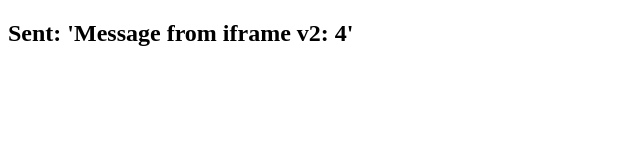
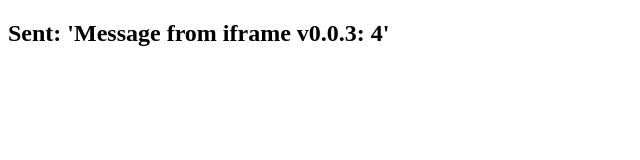
Before and after one commit to alik-p/iframe, an Angular app: page / in a window 1280 px wide. Shown: the top 160 px of the page, without its empty margins (0-640 px from the left). Built offline with nearby package versions, Linux system fonts and the light colour scheme.

Commit message:
feat: set target origin to '*'

```diff
--- a/src/app/app.component.ts
+++ b/src/app/app.component.ts
@@ -13,12 +13,13 @@ export class AppComponent implements OnInit {
 
   sent$: Observable<string> = interval(1000).pipe(
     map(time => {
-      const message = `Message from iframe v2: ${time}`
-      console.warn({parent: this.#parentWindow});
-      this.#parentWindow.postMessage(message /*todo: targetOrigin*/);
+      const message = `Message from iframe v0.0.3: ${time}`;
+      this.#parentWindow.postMessage(message, '*' /*todo: targetOrigin*/);
       return message;
     })
   );
 
-  ngOnInit(): void {  }
+  ngOnInit(): void {
+    console.warn({parent: this.#parentWindow})
+  }
 }
```
Also changed, not shown: 3 other files (tests, documents, lock files or other folders).
